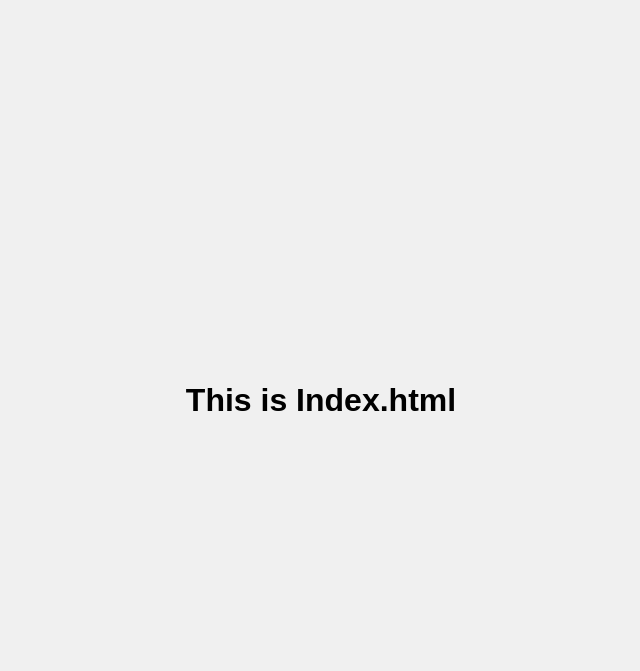
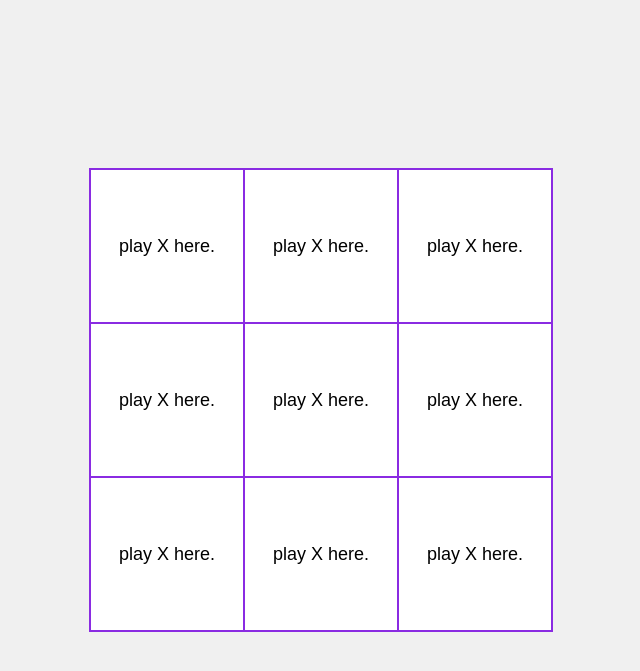
Before and after one commit to tskaj/Tick-Tac-Toe, a Flask app: page / in a window 1280 px wide. Shown: the top 671 px of the page, without its empty margins (319-959 px from the left). Run offline with Flask 3, Linux system fonts and the light colour scheme.

Commit message:
added the game grid

```diff
--- a/app.py
+++ b/app.py
@@ -25,13 +25,13 @@ def play(row, col):
     # Added logic to handle the game moves
 
     # Redirect back to the game page after the move
-    return redirect(url_for("game.html"))
+    return redirect(url_for("index"))
 
 @app.route("/reset")
 def reset():
     # ResetS the game state or session data
     session.clear()
-    return redirect(url_for("game.html"))
+    return redirect(url_for("index"))
 
 #END OF THE GAME
 app.run(debug=True)
--- a/styles/styles.css
+++ b/static/styles/styles.css
@@ -7,6 +7,10 @@ body {
     margin: 0;
     font-family: Arial, sans-serif;
     background-color: #f0f0f0; /* background color */
+}
+
+h1{
+    color: orange;
 }
 
 table {
--- a/templates/index.html
+++ b/templates/index.html
@@ -2,17 +2,16 @@
 <html lang="en">
 <head>
     <title>Tic Tac Toe</title>
-    <link rel="stylesheet" href="../styles/styles.css">
+    <link rel="stylesheet" href="../static/styles/styles.css">
 </head>
 <body>
-    <h1> This is Index.html </h1>
-    <!-- <table>
+    <table>
         {% for i in range(3) %}
         <tr>
             {% for j in range(3) %}
             <td>
                 {% if game[i][j]%}
-                    game[i][j]
+                    {{game[i][j]}}
                 {% else %}
                 <a href="{{ url_for('play', row=i, col=j)}}">play {{turn}} here.</a>
                 {% endif %}
@@ -20,6 +19,6 @@
             {% endfor %}
         </tr>
         {% endfor %}
-    </table> -->
+    </table>
 </body>
 </html>
```
